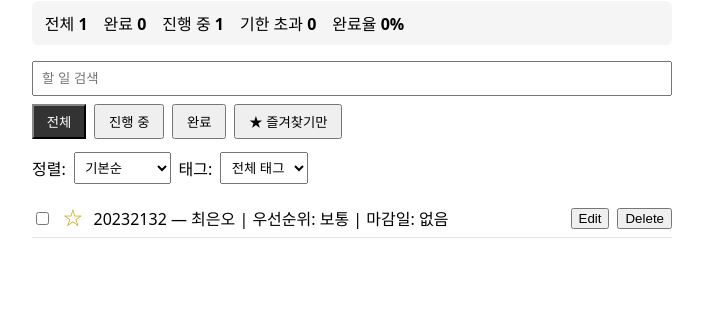
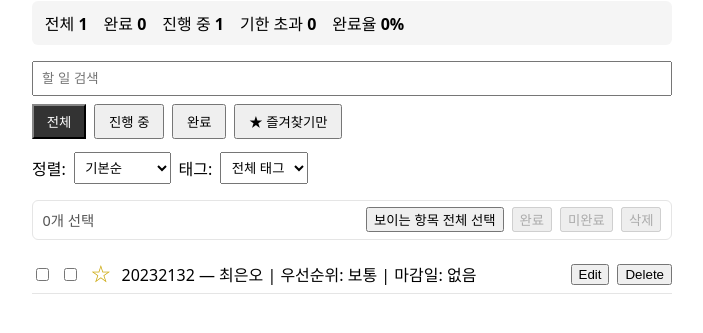
Before and after one commit to choieunoh/FastApi-Todos, a FastAPI app: page / in a window 1280 px wide. Shown: the part 216-549 px from the top of the page, without its empty margins (288-991 px from the left). Run offline with FastAPI, Linux system fonts and the light colour scheme.

Commit message:
feat: add bulk actions for Version 5.0.0

```diff
--- a/fastapi-app/main.py
+++ b/fastapi-app/main.py
@@ -20,7 +20,8 @@ app = FastAPI(title="To-Do List API")
 Priority = Literal["높음", "보통", "낮음"]
 MAX_TAGS, MAX_TAG_LEN = 10, 20
 UNDO_TTL = timedelta(seconds=30)                 # 삭제 후 복구할 수 있는 시간
-UNDO_MAX = 50                                    # 복구 버퍼에 담아 두는 최대 건수
+BULK_MAX = 100                                   # 일괄 작업 한 번에 고를 수 있는 최대 건수
+UNDO_MAX = BULK_MAX                              # 복구 버퍼·복구 요청 최대 건수 — 일괄 삭제 한 번을 모두 되돌릴 수 있게
 
 
 class TodoIn(BaseModel):                         # 클라이언트가 보내는 데이터 — 시각 필드는 받지 않는다
@@ -68,6 +69,21 @@ class RestoreIn(BaseModel):                      # 삭제 실행 취소 요청
     ids: list[int] = Field(min_length=1, max_length=UNDO_MAX)
 
 
+class BulkIn(BaseModel):                         # 일괄 작업 요청
+    ids: list[int] = Field(min_length=1, max_length=BULK_MAX)
+    action: Literal["complete", "uncomplete", "delete"]
+
+    @field_validator("ids")
+    @classmethod
+    def unique_ids(cls, ids: list[int]) -> list[int]:
+        return list(dict.fromkeys(ids))          # 중복 제거, 순서 유지
+
+
+class BulkOut(BaseModel):                        # 일괄 작업 결과
+    updated: list[TodoItem]
+    deleted: list[int]
+
+
 class DeletedEntry(BaseModel):                   # 복구 버퍼 항목 — 원래 자리와 삭제 시각을 함께 둔다
     todo: TodoItem
     position: int
@@ -95,6 +111,22 @@ def next_id(todos: list[TodoItem]) -> int:
     # 복구 대기 중인 id 도 피해서 매긴다 (복구할 때 id 가 겹치지 않게)
     prune_deleted()
     return max([t.id for t in todos] + list(RECENTLY_DELETED), default=0) + 1
+
+
+def apply_completion(old: TodoItem | None, new: TodoItem) -> TodoItem:
+    # 완료 상태가 바뀔 때만 completed_at 을 정한다 (POST·PUT·bulk 공용, old 가 없으면 새로 만드는 경우)
+    if old is not None and old.completed == new.completed:
+        completed_at = old.completed_at
+    else:
+        completed_at = now() if new.completed else None
+    return new.model_copy(update={"completed_at": completed_at})
+
+
+def remember_deleted(todo: TodoItem, position: int) -> None:
+    # 지운 항목을 잠시 복구 버퍼에 남긴다 (단건·일괄 삭제 공용)
+    RECENTLY_DELETED.pop(todo.id, None)
+    RECENTLY_DELETED[todo.id] = DeletedEntry(todo=todo, position=position, deleted_at=now())
+    prune_deleted()
 
 
 def load_todos() -> list[TodoItem]:
@@ -128,13 +160,7 @@ def get_todos() -> list[TodoItem]:
 @app.post("/todos", status_code=201)             # 추가 — id·시각은 서버가 매긴다
 def create_todo(payload: TodoIn) -> TodoItem:
     todos = load_todos()
-    created = now()
-    todo = TodoItem(
-        id=next_id(todos),
-        created_at=created,
-        completed_at=created if payload.completed else None,
-        **payload.model_dump(),
-    )
+    todo = apply_completion(None, TodoItem(id=next_id(todos), created_at=now(), **payload.model_dump()))
     save_todos(todos + [todo])
     return todo
 
@@ -155,21 +181,38 @@ def restore_todos(payload: RestoreIn) -> list[TodoItem]:
     return [todos[find_index(todos, i)] for i in ids]
 
 
+@app.post("/todos/bulk", responses={404: {"description": "없는 항목이 있음"}})  # 일괄 완료·미완료·삭제
+def bulk_todos(payload: BulkIn) -> BulkOut:
+    todos = load_todos()
+    positions = {t.id: i for i, t in enumerate(todos)}
+    missing = [i for i in payload.ids if i not in positions]
+    if missing:                                  # 하나라도 없으면 아무것도 바꾸지 않는다
+        raise HTTPException(404, f"없는 항목입니다: {missing}")
+
+    if payload.action == "delete":
+        removed = []
+        for todo_id in payload.ids:              # 하나씩 지우며 그때의 자리를 기억한다 (복구 순서용)
+            index = find_index(todos, todo_id)
+            removed.append((todos.pop(index), index))
+        save_todos(todos)
+        for todo, index in removed:
+            remember_deleted(todo, index)
+        return BulkOut(updated=[], deleted=payload.ids)
+
+    completed = payload.action == "complete"
+    for todo_id in payload.ids:
+        old = todos[positions[todo_id]]
+        todos[positions[todo_id]] = apply_completion(old, old.model_copy(update={"completed": completed}))
+    save_todos(todos)
+    return BulkOut(updated=[todos[positions[i]] for i in payload.ids], deleted=[])
+
+
 @app.put("/todos/{todo_id}", responses=NOT_FOUND_RESPONSE)  # 수정 — created_at 유지, 완료 상태가 바뀔 때만 completed_at 갱신
 def update_todo(todo_id: int, payload: TodoIn) -> TodoItem:
     todos = load_todos()
     index = find_index(todos, todo_id)
     old = todos[index]
-    if old.completed == payload.completed:
-        completed_at = old.completed_at
-    else:
-        completed_at = now() if payload.completed else None
-    todo = TodoItem(
-        id=todo_id,
-        created_at=old.created_at,
-        completed_at=completed_at,
-        **payload.model_dump(),
-    )
+    todo = apply_completion(old, TodoItem(id=todo_id, created_at=old.created_at, **payload.model_dump()))
     todos[index] = todo
     save_todos(todos)
     return todo
@@ -181,9 +224,7 @@ def delete_todo(todo_id: int) -> None:
     index = find_index(todos, todo_id)
     todo = todos.pop(index)
     save_todos(todos)
-    RECENTLY_DELETED.pop(todo_id, None)
-    RECENTLY_DELETED[todo_id] = DeletedEntry(todo=todo, position=index, deleted_at=now())
-    prune_deleted()
+    remember_deleted(todo, index)
 
 
 @app.get("/", include_in_schema=False)           # 화면 서빙
--- a/fastapi-app/templates/index.html
+++ b/fastapi-app/templates/index.html
@@ -88,6 +88,19 @@
         .dday.overdue { color: #b00020; }
 
         .edit-form { flex: 1; margin: 0; }
+
+        .bulk-bar {
+          display: flex;
+          flex-wrap: wrap;
+          align-items: center;
+          gap: .5rem;
+          padding: .4rem .6rem;
+          margin-bottom: .5rem;
+          border: 1px solid #e5e5e5;
+          border-radius: 6px;
+        }
+        .bulk-bar #bulk-count { margin-right: auto; font-size: .9rem; color: #555; }
+        li.selected { background: #f3f7ff; }
 
         .undo-toast {
           position: fixed;
@@ -188,6 +201,13 @@
         </select>
       </div>
     </div>
+    <div class="bulk-bar" data-testid="bulk-bar" aria-label="일괄 작업">
+      <span id="bulk-count" aria-live="polite">0개 선택</span>
+      <button type="button" id="bulk-select-all" data-testid="bulk-select-all">보이는 항목 전체 선택</button>
+      <button type="button" id="bulk-complete" data-testid="bulk-complete" disabled>완료</button>
+      <button type="button" id="bulk-uncomplete" data-testid="bulk-uncomplete" disabled>미완료</button>
+      <button type="button" id="bulk-delete" data-testid="bulk-delete" disabled>삭제</button>
+    </div>
     <p id="error" role="alert" hidden></p>
     <ul id="todo-list"></ul>
     <div id="undo-toast" class="undo-toast" data-testid="undo-toast" role="status" hidden>
@@ -216,6 +236,9 @@
         const UNDO_MS = 5000;                    // 실행 취소 토스트를 보여주는 시간 (서버 보관은 30초)
         let undoIds = [];                        // 마지막 삭제에서 지운 id들
         let undoTimer = null;
+
+        const selectedIds = new Set();           // 일괄 작업 대상 (지금 보이는 항목만 남긴다)
+        let visibleIds = [];
         let editingId = null;                    // 수정 폼이 열린 항목 (한 번에 하나)
 
         // 모든 요청을 한 곳에서 처리하고, 실패는 조용히 넘기지 않는다
@@ -341,9 +364,23 @@
           favoriteFilterEl.classList.toggle("active", favoriteOnly);
           favoriteFilterEl.setAttribute("aria-pressed", favoriteOnly);
 
+          // 필터로 가려진 항목은 선택에서 뺀다
+          visibleIds = filtered.map((todo) => todo.id);
+          for (const id of [...selectedIds]) if (!visibleIds.includes(id)) selectedIds.delete(id);
+
           const today = todayStr();
           renderStats(today);
           render(filtered, today);
+          renderBulkBar();
+        }
+
+        function renderBulkBar() {
+          const count = selectedIds.size;
+          const allSelected = visibleIds.length > 0 && visibleIds.every((id) => selectedIds.has(id));
+          $("bulk-count").textContent = `${count}개 선택`;
+          $("bulk-select-all").textContent = allSelected ? "선택 해제" : "보이는 항목 전체 선택";
+          $("bulk-select-all").disabled = visibleIds.length === 0;
+          for (const id of ["bulk-complete", "bulk-uncomplete", "bulk-delete"]) $(id).disabled = count === 0;
         }
 
         // 통계는 필터와 상관없이 전체 목록 기준
@@ -383,11 +420,26 @@
         }
 
         function renderItem(todo, today) {
+          const li = el("li", { className: selectedIds.has(todo.id) ? "selected" : "" });
+
+          const pick = el("input", {
+            type: "checkbox",
+            checked: selectedIds.has(todo.id),
+            onchange: () => {
+              if (pick.checked) selectedIds.add(todo.id); else selectedIds.delete(todo.id);
+              li.classList.toggle("selected", pick.checked);
+              renderBulkBar();
+            },
+          });
+          pick.dataset.testid = "bulk-select";
+          pick.setAttribute("aria-label", `${todo.title} 선택`);
+
           const check = el("input", {
             type: "checkbox",
             checked: todo.completed,
             onchange: () => save(todo, { completed: check.checked }),
           });
+          check.setAttribute("aria-label", `${todo.title} 완료`);
 
           const star = button(todo.favorite ? "★" : "☆", () => save(todo, { favorite: !todo.favorite }));
           star.className = "favorite";
@@ -425,9 +477,8 @@
           const content = el("div", { className: "content" });
           content.append(text, tags, meta);
 
-          const li = el("li");
           li.dataset.testid = "todo-item";
-          li.append(check, star, content, button("Edit", () => edit(todo)), button("Delete", () => remove(todo.id)));
+          li.append(pick, check, star, content, button("Edit", () => edit(todo)), button("Delete", () => remove(todo.id)));
           return li;
         }
 
@@ -489,6 +540,30 @@
           });
         }
 
+        // 일괄 작업 — 삭제는 단건과 같이 confirm 후 실행 취소 토스트를 띄운다
+        const BULK_LABELS = { complete: "일괄 완료", uncomplete: "일괄 미완료", delete: "일괄 삭제" };
+
+        function bulk(action) {
+          const ids = [...selectedIds];
+          if (!ids.length) return;
+          if (action === "delete" && !confirm(`선택한 ${ids.length}개를 삭제할까요?`)) return;
+          run(BULK_LABELS[action], async () => {
+            const result = await api("/todos/bulk", "POST", { ids, action });
+            selectedIds.clear();
+            if (result.deleted.length) showUndo(result.deleted);
+            await load();
+          });
+        }
+
+        $("bulk-complete").onclick = () => bulk("complete");
+        $("bulk-uncomplete").onclick = () => bulk("uncomplete");
+        $("bulk-delete").onclick = () => bulk("delete");
+        $("bulk-select-all").onclick = () => {
+          const allSelected = visibleIds.every((id) => selectedIds.has(id));
+          for (const id of visibleIds) if (allSelected) selectedIds.delete(id); else selectedIds.add(id);
+          applyFilters();
+        };
+
         // 삭제 직후 실행 취소 토스트 — 새 삭제가 일어나면 내용을 바꾸고 시간을 다시 잰다
         function showUndo(ids) {
           undoIds = ids;
```
